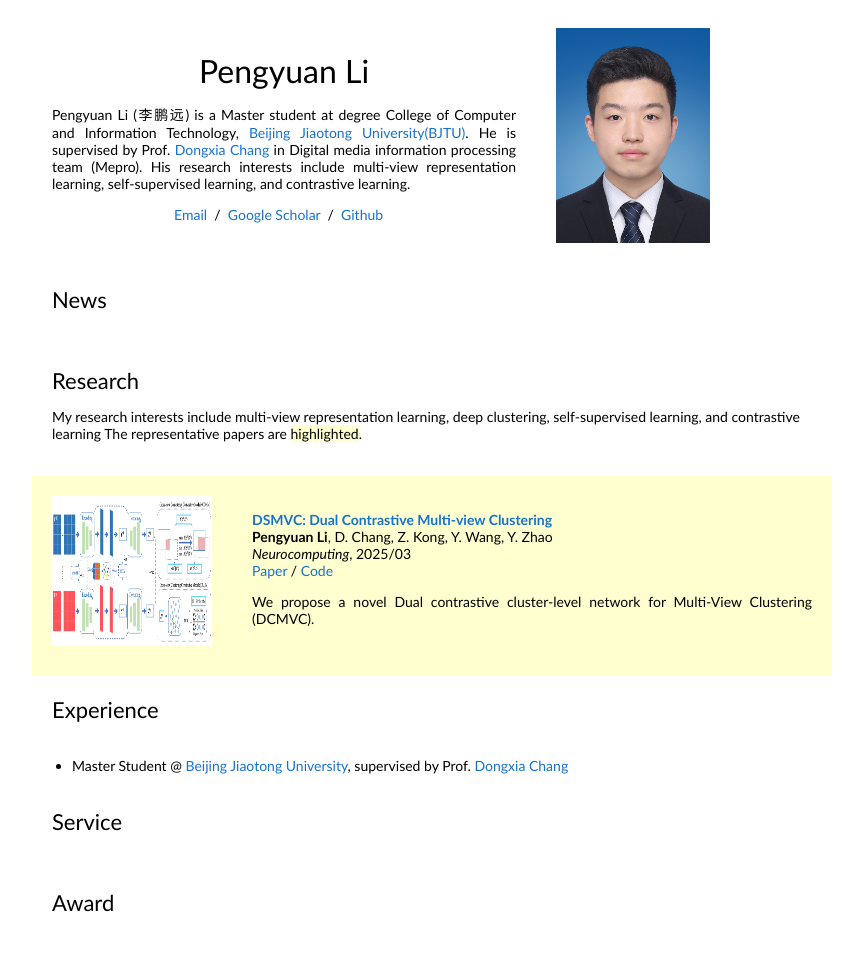
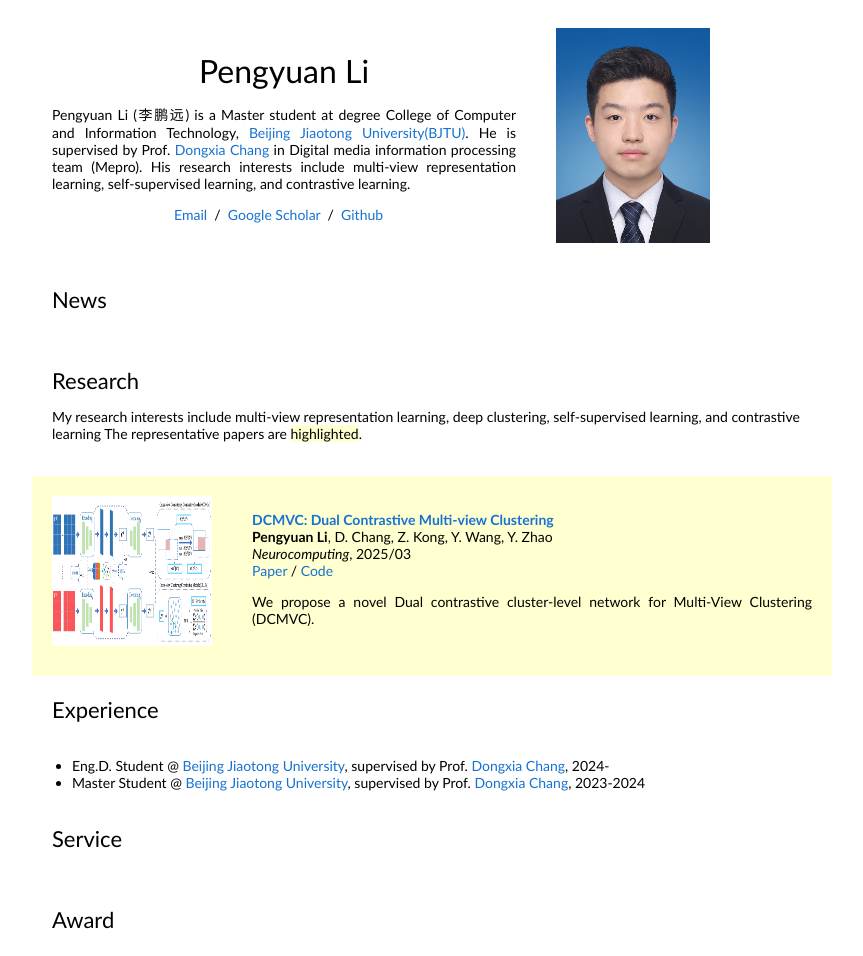
Before and after one commit to Lummer-Li/pengyuanli.github.io, a plain HTML site: page index.html in a window 1280 px wide. Shown: the top 956 px of the page, without its empty margins (208-1071 px from the left). Drawn offline with Linux system fonts and the light colour scheme.

Commit message:
Update index.html

```diff
--- a/index.html
+++ b/index.html
@@ -93,7 +93,7 @@
                 </td>
                 <td style="padding:20px;width:75%;vertical-align:middle">
                   <a href="">
-                    <papertitle>DSMVC: Dual Contrastive Multi-view Clustering</papertitle>
+                    <papertitle>DCMVC: Dual Contrastive Multi-view Clustering</papertitle>
                   </a>
                   <br>
                   <strong>Pengyuan Li</strong>,
@@ -134,8 +134,12 @@
                 <tbody>
                   <ul>
                     <li>
+                      Eng.D. Student @ <a href="https://www.bjtu.edu.cn/">Beijing Jiaotong University</a>,
+                      supervised by Prof. <a href="https://faculty.bjtu.edu.cn/8516/">Dongxia Chang</a>, 2024-
+                    </li>
+                    <li>
                       Master Student @ <a href="https://www.bjtu.edu.cn/">Beijing Jiaotong University</a>,
-                      supervised by Prof. <a href="https://faculty.bjtu.edu.cn/8516/">Dongxia Chang</a>
+                      supervised by Prof. <a href="https://faculty.bjtu.edu.cn/8516/">Dongxia Chang</a>, 2023-2024
                     </li>
                   </ul>
               </table>
```
